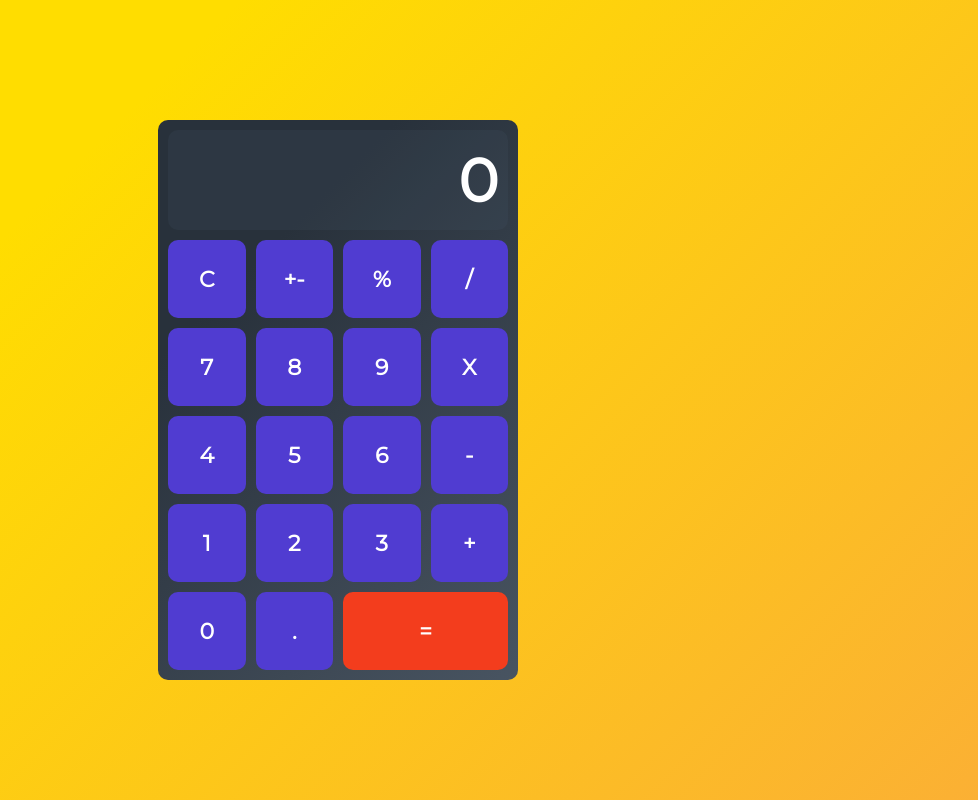
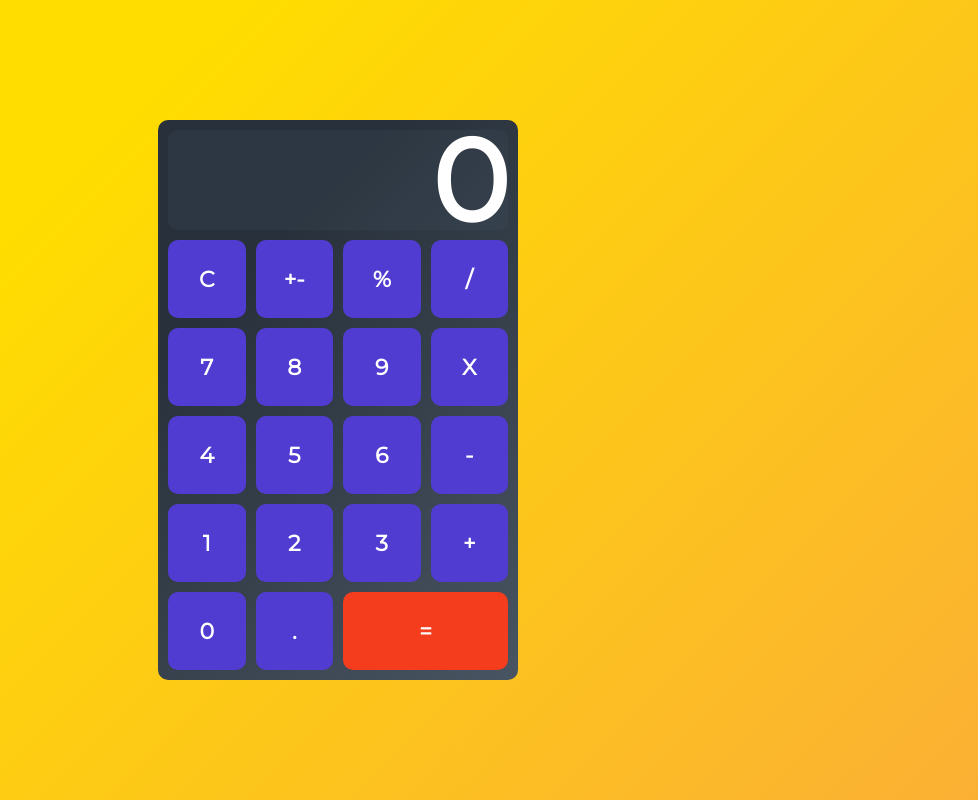
Before and after one commit to superman030129/calculator, a React (Create React App) app: page / in a window 1280 px wide. Shown: the whole page, without its empty margins (302-1280 px from the left). Built offline with nearby package versions, Linux system fonts and the light colour scheme.

Commit message:
removed up and down limit

```diff
--- a/src/App.css
+++ b/src/App.css
@@ -26,16 +26,18 @@ body {
 
 .screen-wrapper {
   height: 100px;
-  padding: 0 10px;
   margin-bottom: 10px;
-  color: white;
-  font-size: 30px;
   overflow: hidden;
   background-color: #4357692d;
   border-radius: 10px;
   display: flex;
   align-items: center;
   justify-content: flex-end;
+  font-size: 20px;
+}
+
+.screen-wrapper h1 {
+  color: white;
 }
 
 .button-wrapper {
--- a/src/App.js
+++ b/src/App.js
@@ -1,4 +1,4 @@
-import React, { useState } from "react";
+import React, { useState, useEffect } from "react";
 import "./App.css";
 
 const Screen = ({ res }) => {
@@ -32,11 +32,27 @@ const App = () => {
     res: 0,
   });
 
+  useEffect(() => {
+    const getFontSize = (textLength) => {
+      const baseSize = 10;
+      if (textLength >= baseSize) {
+        textLength = baseSize - 2;
+      }
+      const fontSize = baseSize - textLength;
+      return `${fontSize}vw`;
+    };
+
+    const boxes = document.querySelectorAll(".screen-wrapper h1");
+
+    boxes.forEach((box) => {
+      box.style.fontSize = getFontSize(box.textContent.length);
+    });
+  }, [calc.num]);
+
   const numClick = (e) => {
     const value = e.target.innerHTML;
     if (
       (calc.num === "0" && value === "0") ||
-      calc.num.toString().length >= 7 ||
       (calc.num.toString().includes(".") && value === ".") ||
       (calc.res !== 0 && calc.num === 0 && value === ".")
     )
@@ -65,20 +81,10 @@ const App = () => {
     });
   };
 
-  const len = (num) =>
-    Math.floor(num / 100).toString().length > 7
-      ? 7
-      : Math.floor(num / 100).toString().length;
-  const fix = (num, fx, div) => Number((num / div).toFixed(7 - fx));
-
   const percent = () => {
     setCalc({
       ...calc,
-      num: Math.abs(calc.num) < 0.00001 ? 0 : fix(calc.num, len(calc.num), 100),
-      res:
-        calc.num === 0 && !isNaN(Number(calc.res))
-          ? fix(calc.res, len(calc.res), 100)
-          : calc.res,
+      res: calc.res,
     });
   };
 
@@ -104,20 +110,11 @@ const App = () => {
         : a / b;
 
     const total = math(conRes, conNum, calc.sign);
-    const length = Math.abs(Math.floor(total)).toString().length;
-    const count = length > 7 ? null : length;
 
     if (calc.num !== 0) {
       setCalc({
         ...calc,
-        res:
-          calc.num === "0" && calc.sign === "/"
-            ? "Can't do"
-            : total.toString().startsWith("-") && count === null
-            ? "-10M"
-            : total > 0 && count === null
-            ? "10M+"
-            : fix(total, count, 1),
+        res: calc.num === "0" && calc.sign === "/" ? "Undefined" : total,
         num:
           calc.res === 0 ||
           (calc.res === 0 && calc.sign === "X") ||
@@ -127,7 +124,7 @@ const App = () => {
         sign: "",
       });
 
-      if (calc.num !== 0 && calc.sign.length === 1) return fix(total, count, 1);
+      if (calc.num !== 0 && calc.sign.length === 1) return total;
     }
   };
 
@@ -137,13 +134,9 @@ const App = () => {
       sign: e.target.innerHTML,
       res:
         calc.num === "0" && calc.sign === "/"
-          ? "Can't do"
+          ? "Undefined"
           : calc.num !== 0 && calc.sign.length === 1
-          ? Math.abs(Math.ceil(result())).toString().length > 7
-            ? result().toString().startsWith("-")
-              ? "-10M"
-              : "10M+"
-            : result()
+          ? result()
           : calc.res === 0
           ? calc.num
           : calc.res,
```
